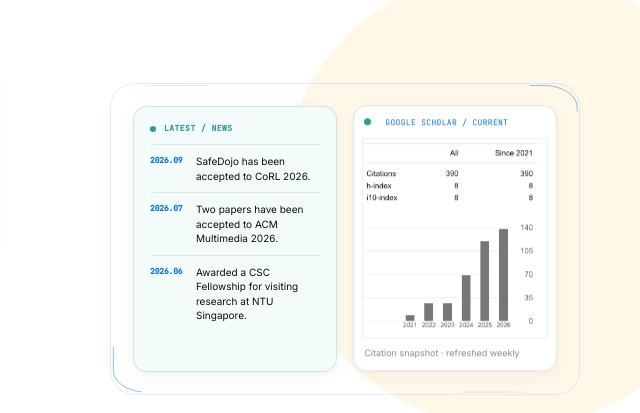
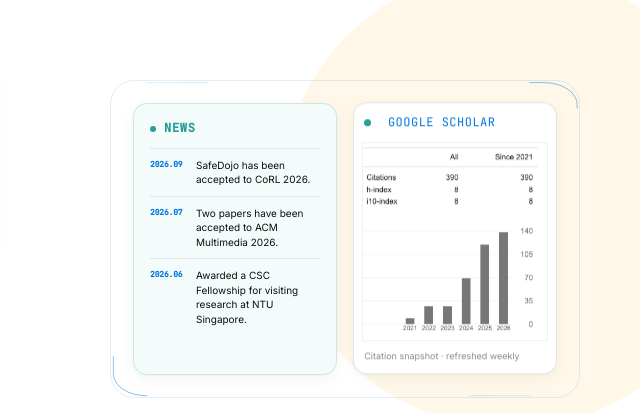
Before and after one commit to rmpku/rmpku.github.io, a website: page index.html in a window 1280 px wide. Shown: the part 132-545 px from the top of the page, 640-1280 px from the left. Drawn offline with Linux system fonts and the light colour scheme.

Commit message:
Simplify and enlarge news and Scholar headings

```diff
--- a/index.html
+++ b/index.html
@@ -23,7 +23,7 @@
       href="https://fonts.googleapis.com/css2?family=Inter:wght@300;400;500;600&family=JetBrains+Mono:wght@400;500&display=swap"
       rel="stylesheet"
     />
-    <link rel="stylesheet" href="styles.css?v=20261103-1" />
+    <link rel="stylesheet" href="styles.css?v=20261103-2" />
     <script src="script.js?v=20260921-1" defer></script>
   </head>
   <body id="top" data-language="en">
@@ -175,7 +175,7 @@
               <div class="news-card-head">
                 <span class="live-dot" aria-hidden="true"></span>
                 <h2 id="news-card-title">
-                  <span class="lang lang-en">LATEST / NEWS</span>
+                  <span class="lang lang-en">NEWS</span>
                   <span class="lang lang-zh" lang="zh-CN">近期动态</span>
                 </h2>
               </div>
@@ -208,8 +208,8 @@
             <aside class="scholar-card">
               <div class="scholar-card-head">
                 <span class="live-dot" aria-hidden="true"></span>
-                <span class="lang lang-en">GOOGLE SCHOLAR / CURRENT</span>
-                <span class="lang lang-zh" lang="zh-CN">谷歌学术 / 当前数据</span>
+                <span class="lang lang-en">GOOGLE SCHOLAR</span>
+                <span class="lang lang-zh" lang="zh-CN">谷歌学术</span>
               </div>
               <a
                 href="https://scholar.google.com.hk/citations?user=IJTYZlUAAAAJ&hl=en"
--- a/styles.css
+++ b/styles.css
@@ -546,7 +546,7 @@ body[data-language="zh"] .lang-en {
   padding: 2px 2px 9px;
   color: var(--blue);
   font-family: var(--mono);
-  font-size: 8px;
+  font-size: 12px;
   letter-spacing: 0.04em;
 }
 
@@ -582,7 +582,7 @@ body[data-language="zh"] .lang-en {
   padding-bottom: 9px;
   color: var(--teal);
   font-family: var(--mono);
-  font-size: 8px;
+  font-size: 12px;
   font-weight: 600;
   letter-spacing: 0.06em;
 }
```
